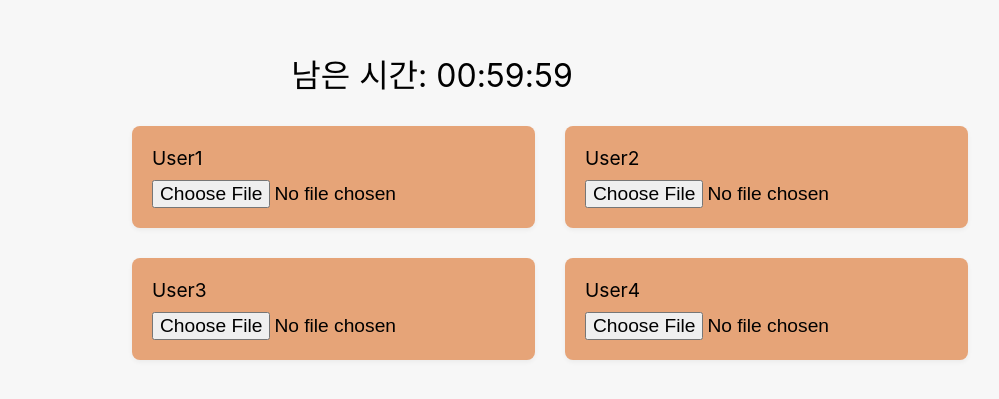
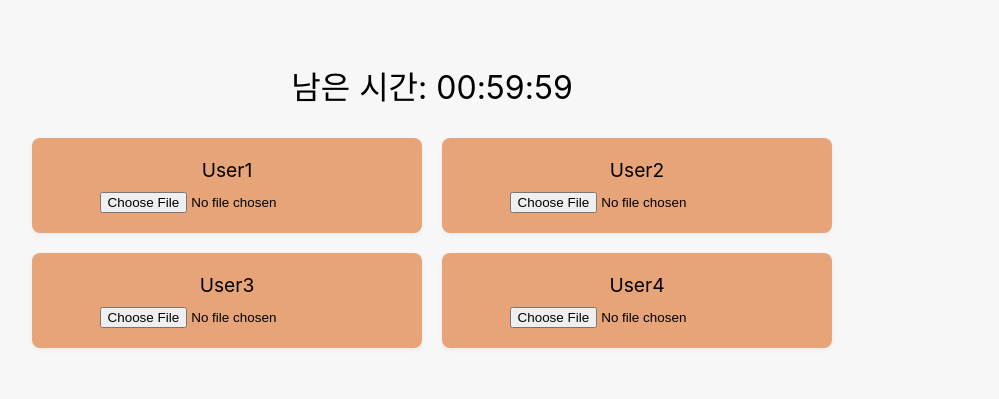
Before and after one commit to ACS-High-School/Frontend, a React (Create React App) app: page /fl in a window 1280 px wide. Shown: the part 195-594 px from the top of the page, without its empty margins (208-1207 px from the left). Built offline with nearby package versions, Linux system fonts and the light colour scheme.

Commit message:
style : 화면 요소 중앙 정렬

```diff
--- a/src/styles/FLPage.css
+++ b/src/styles/FLPage.css
@@ -12,24 +12,25 @@
 
   .countdown-timer {
     font-size: 2em; /* 카운트다운 타이머 사이즈 증가 */
-    margin: 0 auto;
     margin-bottom: 30px;
+    text-align: center; /* 텍스트 중앙 정렬 */
   }
 
   .user-list {
     display: grid;
     grid-template-columns: repeat(2, 1fr); /* 2열 그리드로 설정 */
-    gap: 30px; /* 그리드 사이 간격 */
+    flex-wrap: wrap; /* 유저 컴포넌트들이 줄 바꿈될 수 있도록 설정 */
+    justify-content: center; /* 수평 중앙 정렬 */
+    gap: 20px;
+    max-width: 800px; /* 최대 너비 설정 */
     width: 100%;
-    max-width: 600px; /* 최대 너비 설정 */
-    margin: 0 auto; /* 상하 마진 0, 좌우 마진 자동으로 중앙 정렬 */
   }
 
 
   .user-component {
     display: flex;
     flex-direction: column;
-    align-items: flex-start; /* 파일 입력과 이름을 왼쪽 정렬 */
+    align-items: center; /* 수평 중앙 정렬 */
     padding: 20px;
     border-radius: 8px;
     background-color: #e6a478;
@@ -42,7 +43,7 @@
   }
 
   .user-component input[type="file"] {
-    font-size: 1em; /* 파일 입력 사이즈 조정 */
+    font-size: 0.7em; /* 파일 입력 사이즈 조정 */
   }
 
   .user-component.uploaded {
```
